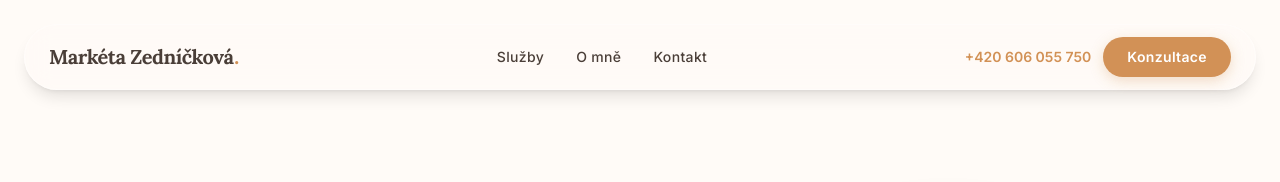
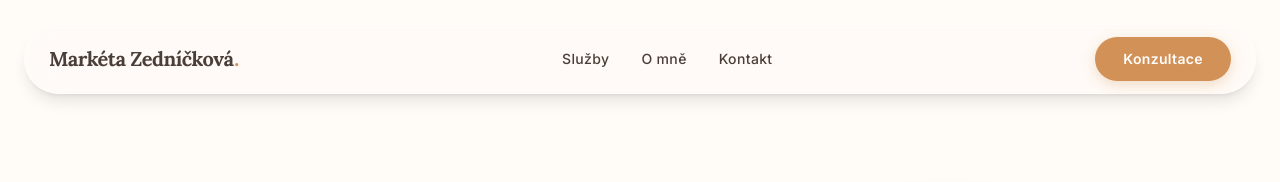
Before and after one commit to zedko00/mzednickova, a plain HTML site: page index.html in a window 1280 px wide. Shown: the top 182 px of the page. Drawn offline with nearby package versions, Linux system fonts and the light colour scheme.

Commit message:
index.html

```diff
--- a/index.html
+++ b/index.html
@@ -74,7 +74,6 @@
             transform: translateY(-2px);
         }
 
-        /* NOVÝ STYL PRO KONTRASTNÍ CTA */
         .btn-cta-highlight {
             background-color: #A65D37;
             color: white;
@@ -137,11 +136,8 @@
                 <a href="#kontakt" class="nav-link text-warm-text">Kontakt</a>
             </div>
 
-            <div class="flex items-center gap-2 md:gap-3">
-                <a href="tel:+420606055750" class="text-xs md:text-sm font-semibold text-warm-accent hover:text-warm-text transition">
-                    +420 606 055 750
-                </a>
-                <a href="#kontakt" class="px-3 py-1.5 md:px-6 md:py-2.5 btn-premium rounded-full text-[10px] md:text-sm font-semibold tracking-wide">
+            <div class="flex items-center">
+                <a href="#kontakt" class="px-5 py-2 md:px-7 md:py-3 btn-premium rounded-full text-[11px] md:text-sm font-semibold tracking-wide">
                     Konzultace
                 </a>
             </div>
```
